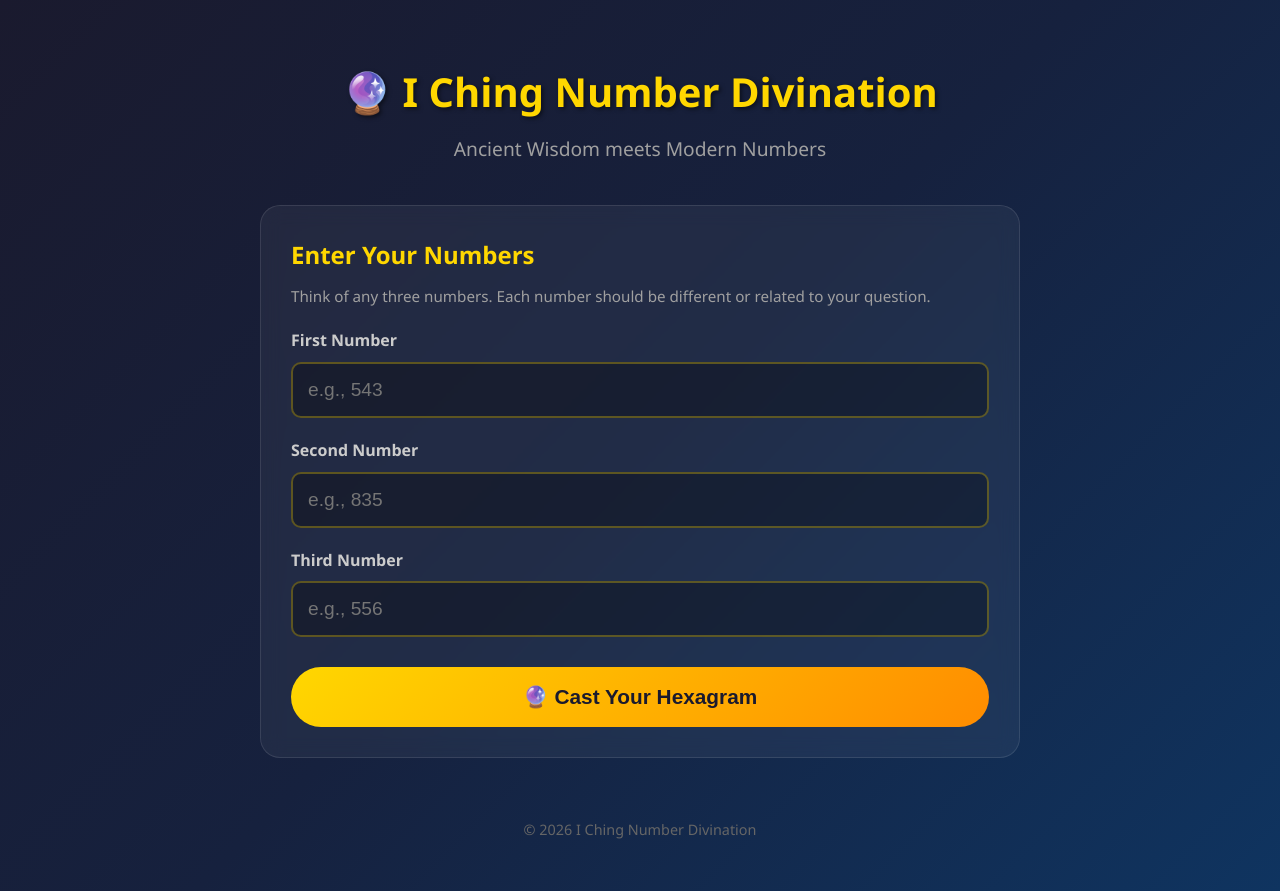
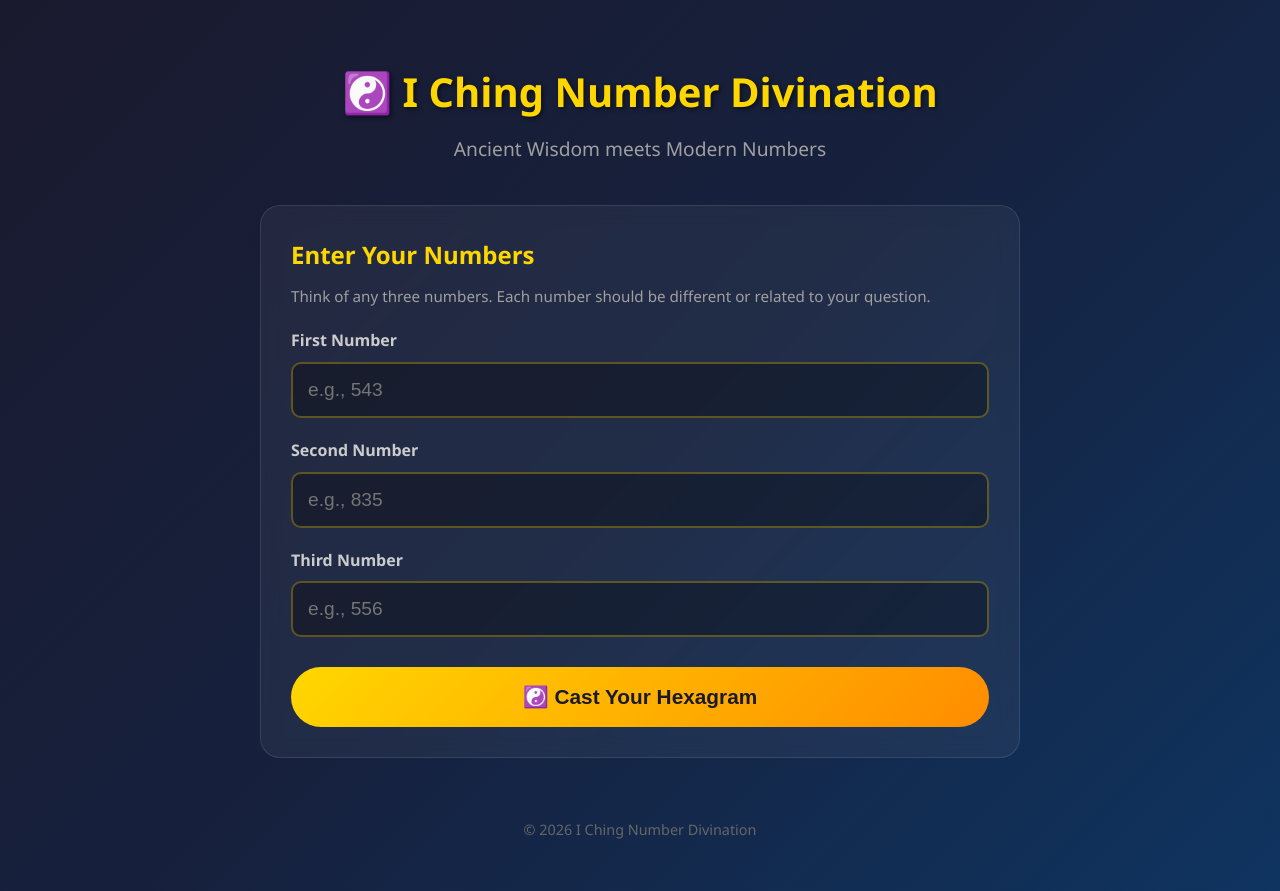
Before and after one commit to mayaliao1013-sketch/iching-numbers, a plain HTML site: page index.html in a window 1280 px wide. Drawn offline with Linux system fonts and the light colour scheme.

Commit message:
Update index.html

```diff
--- a/index.html
+++ b/index.html
@@ -9,7 +9,7 @@
 <body>
     <div class="container">
         <header>
-            <h1>🔮 I Ching Number Divination</h1>
+            <h1>☯️ I Ching Number Divination</h1>
             <p class="subtitle">Ancient Wisdom meets Modern Numbers</p>
         </header>
 
@@ -33,7 +33,7 @@
                     <input type="number" id="num3" placeholder="e.g., 556" min="1">
                 </div>
 
-                <button onclick="divinate()" class="btn-primary">🔮 Cast Your Hexagram</button>
+                <button onclick="divinate()" class="btn-primary">☯️ Cast Your Hexagram</button>
             </div>
 
             <div id="result" class="result-section" style="display: none;">
```
